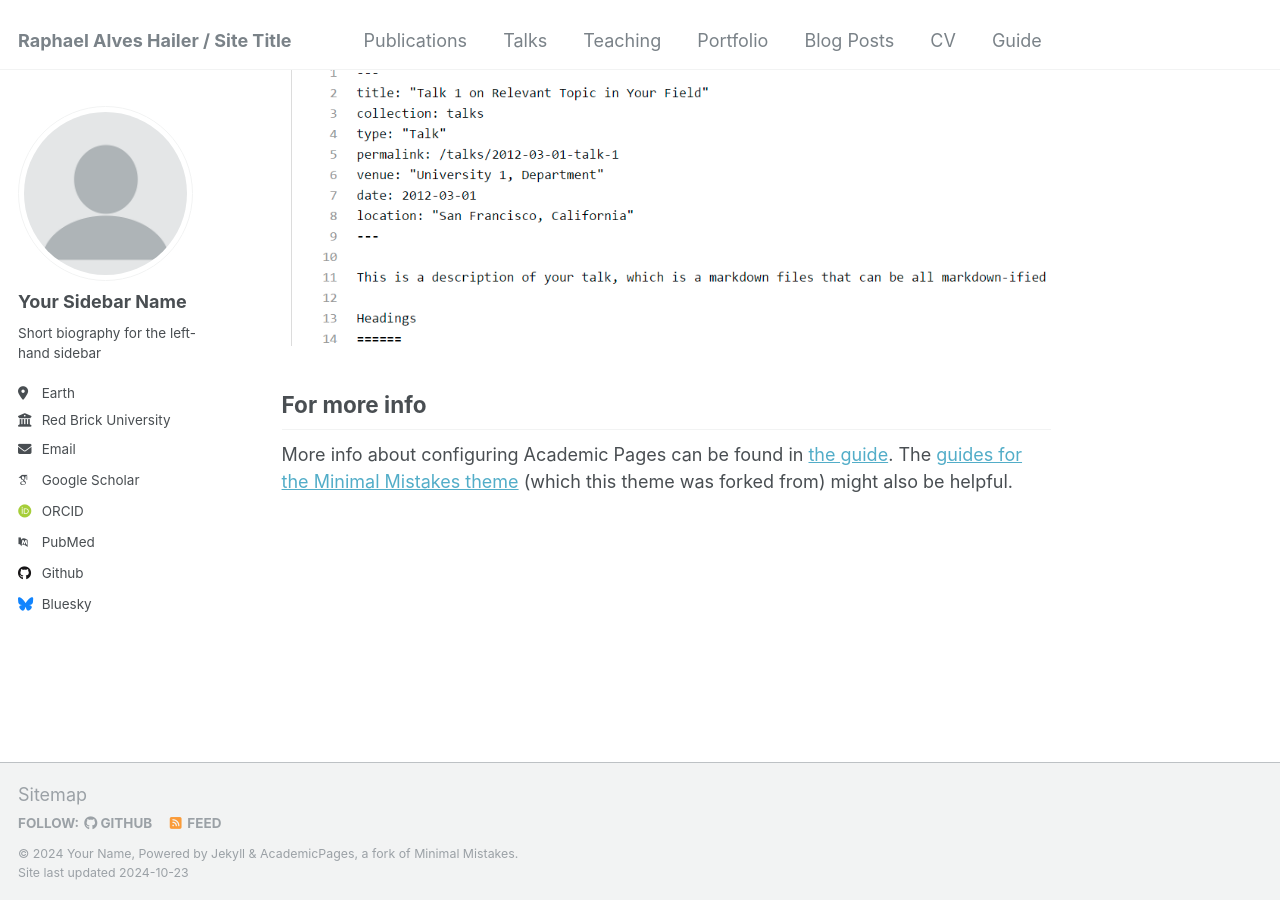
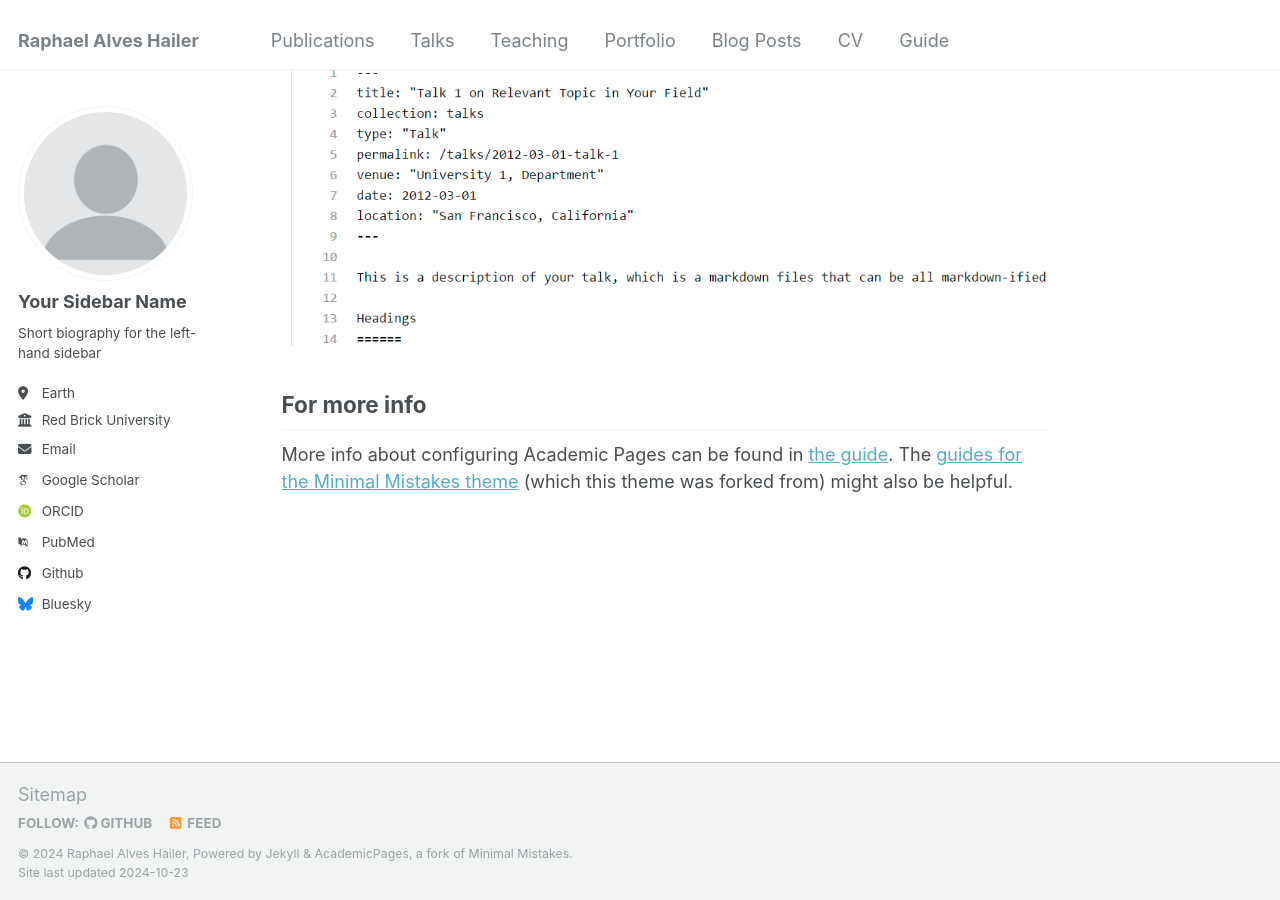
Before and after one commit to RaphaelHailer/RaphaelHailer.github.io, a Jekyll site: the page built from _pages/about.md, in a window 1280 px wide and 900 px high, scrolled down 2643 px. Built offline with Jekyll 4.4.1, drawn with Linux system fonts in a browser that asks for light colours; some web fonts are replaced.

Commit message:
Update _config.yml

```diff
--- a/_config.yml
+++ b/_config.yml
@@ -8,10 +8,11 @@
 
 # Basic Site Settings
 locale                   : "en-US"
-title                    : "Raphael Alves Hailer / Site Title"
+title                    : "Raphael Alves Hailer"
 title_separator          : "-"
-name                     : &name "Your Name"
-description              : &description "personal description"
+name                     : &name "Raphael Alves Hailer"
+description              : &description "Ingénieur ENSTA Paris, with specialization in space sciente at technology at École Polytechnique
+wgrgw"
 url                      : https://RaphaelHailer.github.io # the base hostname & protocol for your site e.g. "https://mmistakes.github.io"
 baseurl                  : "" # the subpath of your site, e.g. "/blog"
 repository               : "academicpages/academicpages.github.io"
```
